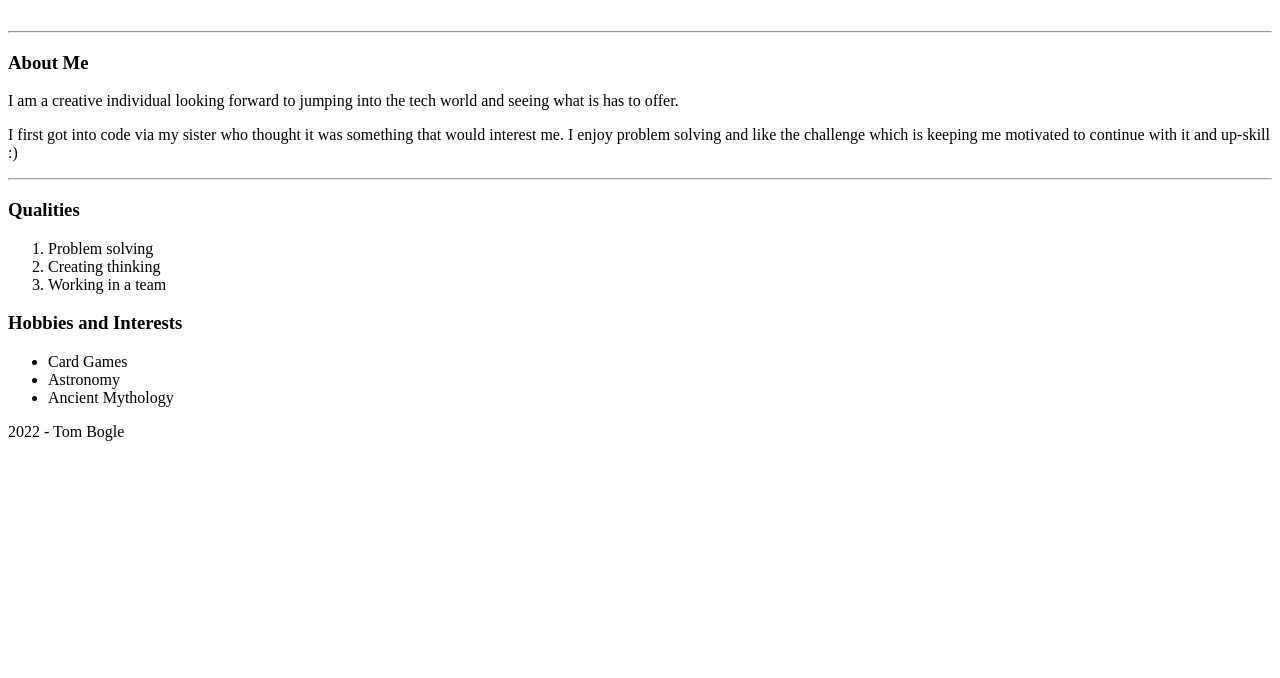
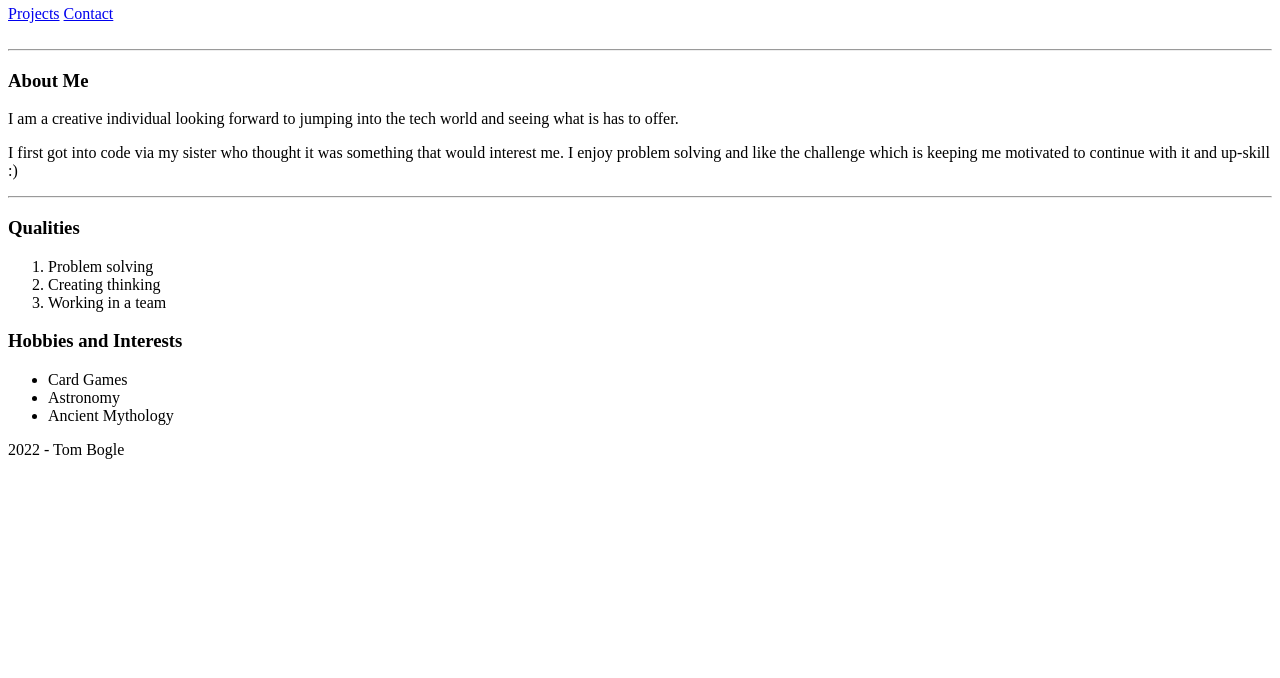
Before and after one commit to t0mbogle/portfolio, a plain HTML site: page index.html in a window 1280 px wide. Shown: the part 122-800 px from the top of the page. Drawn offline with Linux system fonts and the light colour scheme.

Commit message:
Added links to Projects and Contact pages

```diff
--- a/index.html
+++ b/index.html
@@ -8,8 +8,8 @@
 <h1>Tom Bogle</h1>
 <h2>Junior developer studying part-time at Manchester Codes</h2>
 <nav>
-    <a href="/portfolio/pages/projects.html" target="_blank"></a>
-    <a href="/portfolio/pages/contact.html" target="_blank"></a>
+    <a href="/Users/tombogle/Projects/portfolio/pages/projects.html" target="_blank">Projects</a>
+    <a href="/Users/tombogle/Projects/portfolio/pages/contact.html" target="_blank">Contact</a>
 </nav>
     </header>
     <main>
```
